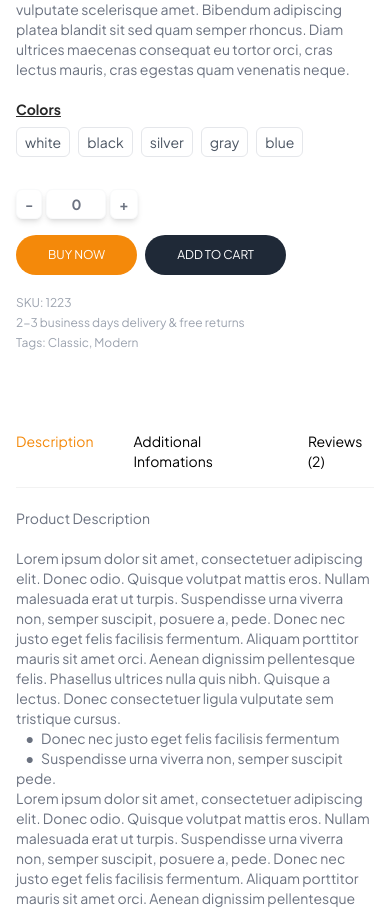
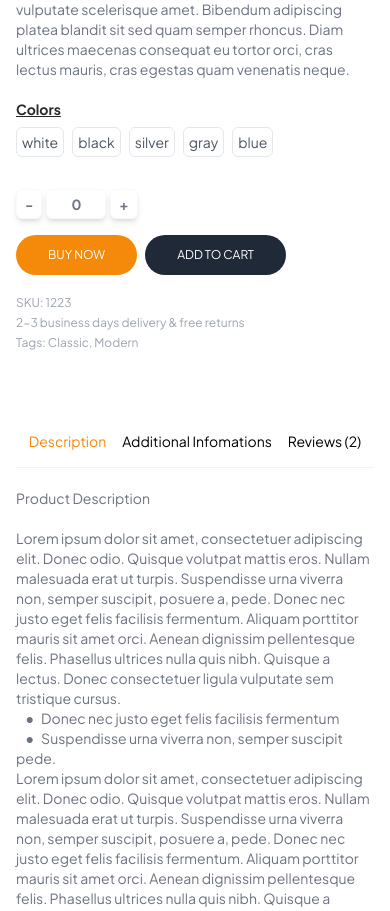
Before and after one commit to Omowunmikamil/BasicStore, a React (Vite) app in the folder frontend/: page /product/aaaaa in a window 390 px wide. Shown: the part 846-1757 px from the top of the page. Built offline with nearby package versions, Linux system fonts and the light colour scheme.

Commit message:
Enhance Blogs and Product pages with layout adjustments and styling improvements

```diff
--- a/frontend/src/pages/Blogs.jsx
+++ b/frontend/src/pages/Blogs.jsx
@@ -5,6 +5,9 @@ const Blogs = () => {
   return (
     <div>
       <HerderBanner h1={"Blogs"} text1={"Home"} text2={"Blogs"} />
+      <div className="mt-20 px-4 sm:px-[5vw] md:px-[7vw] lg:px-[9vw]">
+        <div className="flex flex-col md:flex-row justify-between"></div>
+      </div>
     </div>
   );
 };
--- a/frontend/src/pages/Product.jsx
+++ b/frontend/src/pages/Product.jsx
@@ -114,7 +114,7 @@ const Product = () => {
                 <button
                   key={index}
                   onClick={() => setColor(item)}
-                  className={`border py-1 px-2 rounded-md mt-2 text-gray-600 text-sm cursor-pointer ${
+                  className={`border py-1 px-[5px] md:px-2 rounded-md mt-2 text-gray-600 text-sm cursor-pointer ${
                     item === color ? "border-orange" : ""
                   }`}
                 >
@@ -180,7 +180,7 @@ const Product = () => {
 
       {/* Description,  Additional Info, and Review */}
       <div className="mt-20">
-        <div className="flex justify-center gap-10 border-b border-tesBorder pb-4">
+        <div className="flex justify-center gap-4 md:gap-8 border-b border-tesBorder pb-4">
           <p className="text-orange text-sm md:text-2xl">Description</p>
           <p className=" text-sm md:text-2xl">Additional Infomations</p>
           <p className=" text-sm md:text-2xl">Reviews (2)</p>
```
